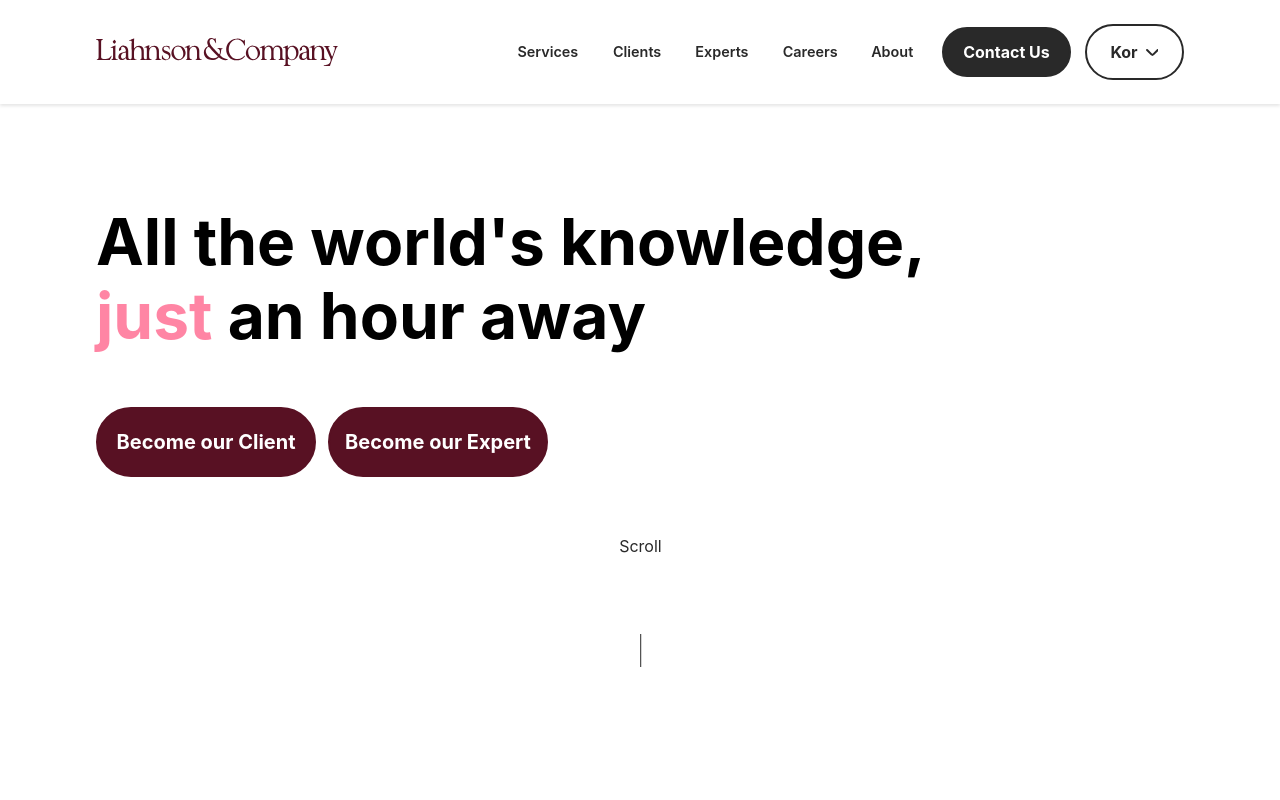
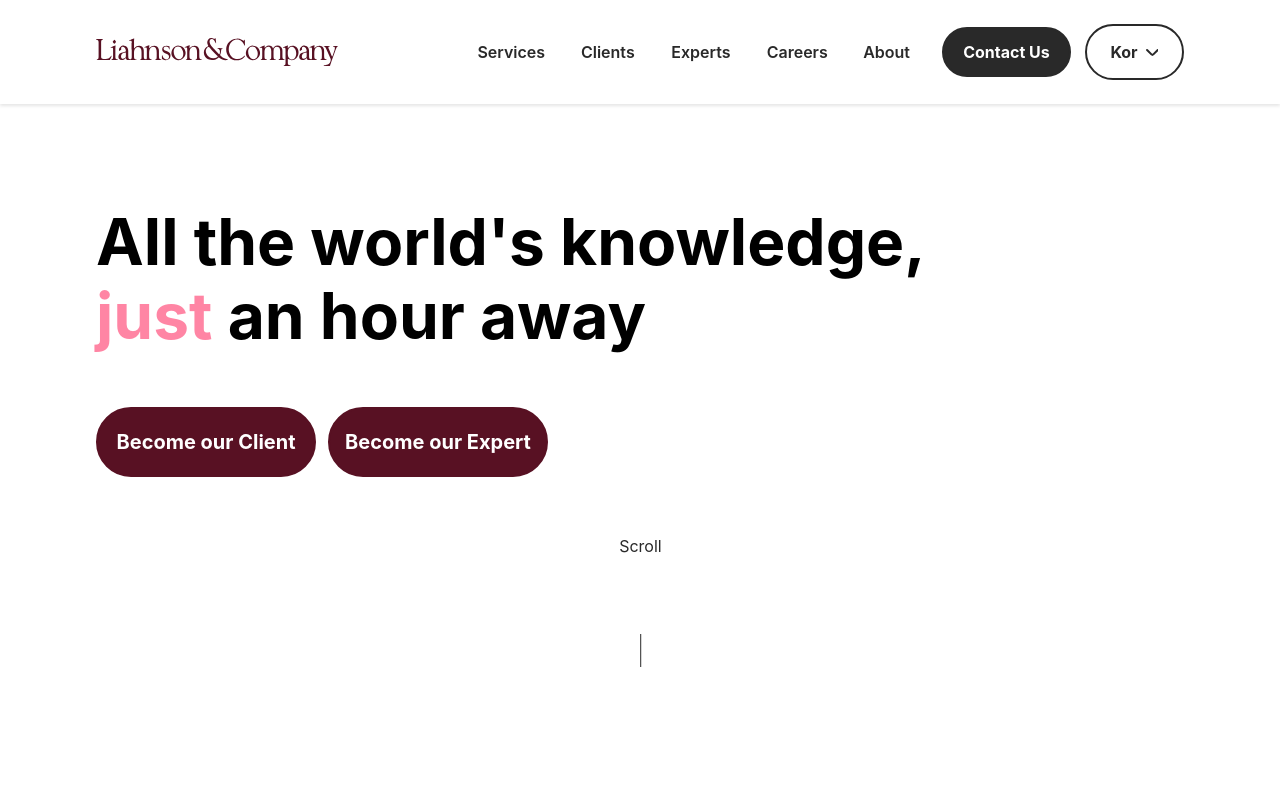
Before and after one commit to krrrr-b/liahnson-hompage, a React (Create React App) app: page / in a window 1280 px wide. Shown: the top 800 px of the page. Built offline with nearby package versions, Linux system fonts and the light colour scheme; a web font is replaced by a local one.

Commit message:
수정사항 반영

```diff
--- a/src/components/domain/Header/styles.ts
+++ b/src/components/domain/Header/styles.ts
@@ -93,7 +93,7 @@ const Right = styled.ul<{ isOpen: boolean }>`
 `;
 
 const NavListItem = styled.li`
-  font-size: 1.8rem;
+  font-size: 2rem;
   font-weight: 590;
   overflow-wrap: anywhere;
   word-wrap: break-word;
@@ -111,19 +111,22 @@ const NavListItem = styled.li`
 const LinkItem = styled(NavLink) <{ theme?: string }>`
   position: relative;
   display: inline-block;
-  word-wrap: break-word;
-  word-break: break-all;
+  word-wrap: keep-all;
+  padding-right: -5px;
   color: ${({ theme }) =>
     theme === 'dark' ? 'var(--color-grey-000)' : 'var(--color-grey-800)'};
 
   &.active {
     font-weight: 860;
+    padding-right: -5px;
     /* letter-spacing: -0.1rem; */
   }
   &::before {
+    padding-left: 10px;
     position: absolute;
     content: attr(aria-label);
     font-size: 1.9rem;
+    padding-right: -5px;
     font-weight: 860;
     visibility: hidden;
     white-space: nowrap;
@@ -132,16 +135,21 @@ const LinkItem = styled(NavLink) <{ theme?: string }>`
   @media (max-width: 1024px) {
     color: var(--color-grey-800);
     white-space: nowrap;
+    padding-right: -5px;
+    word-break: keep-all;
     &.active {
       color: var(--color-red-500);
       font-weight: 700;
-      font-size: 3.4rem;
+      font-size: 3.2rem;
     }
 
     &::before {
+      padding-left: 10px;
       position: absolute;
+      padding-right: -5px;
+      word-break: keep-all;
       content: attr(aria-label);
-      font-size: 3.4rem;
+      font-size: 3.2rem;
       font-weight: 700;
       visibility: hidden;
       white-space: nowrap;
```
